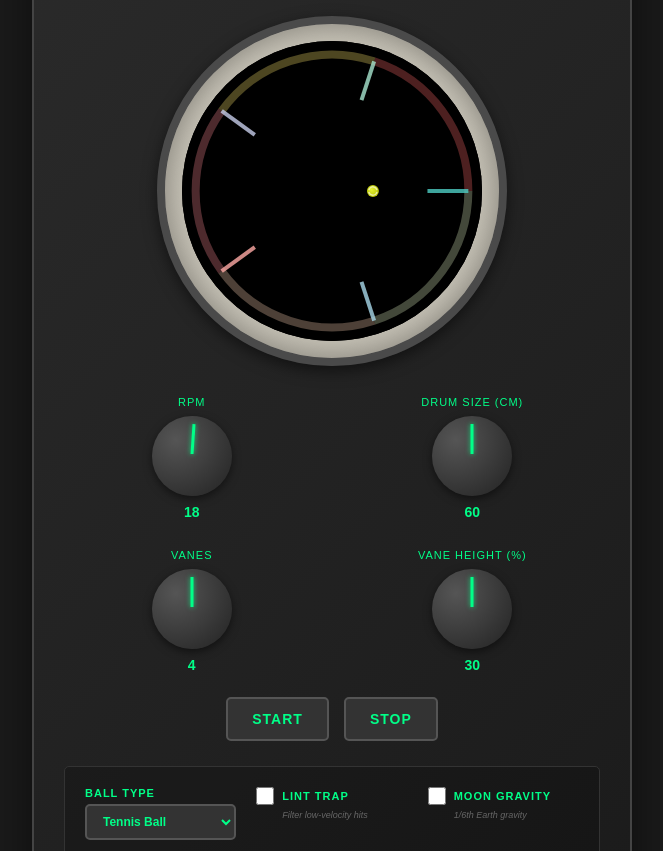
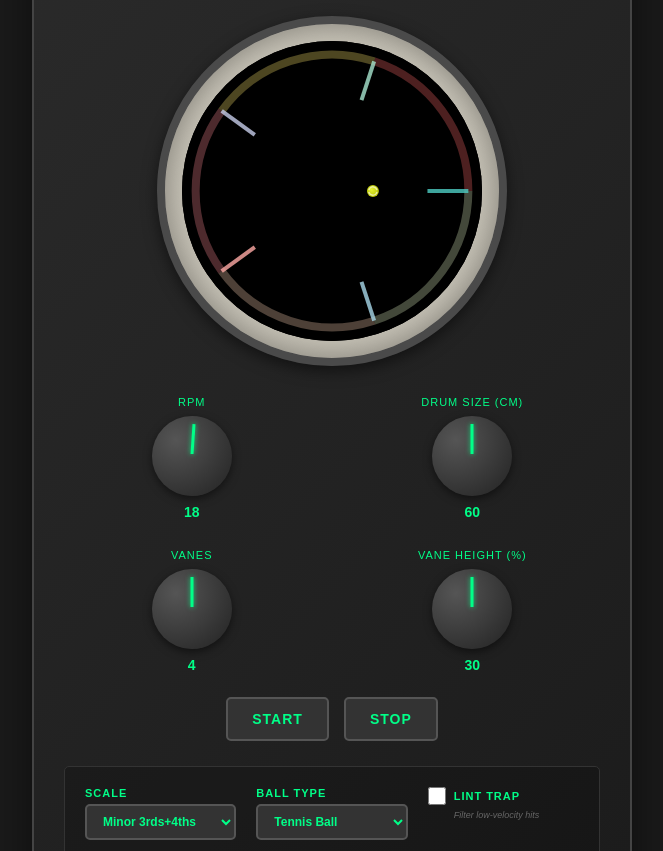
Before and after one commit to DrFunn1/drfunn-website, a plain HTML site: page dryer/index.html in a window 1280 px wide. Shown: the part 101-952 px from the top of the page, without its empty margins (308-971 px from the left). Drawn offline with Linux system fonts and the light colour scheme.

Commit message:
add scale interval selector to dryer audio engine
Replaces hardcoded alternating [3,4] semitone pattern with a
vector-based scale system. DRYER_SCALES constant in dryer-audio.js
defines 11 named scales (Chromatic, Whole Tone, Major, Minor,
Pentatonic, Blues, Diminished, Dorian, etc.) that cycle indefinitely
across collision surfaces. Dropdown populated dynamically from the
constant — adding a new scale requires only one line.

Also adds dryer/CLAUDE.md as a developer reference for the web
experiment and its three target platforms (VST, VCV Rack, Eurorack
ESP32-S3 with round display).

Co-Authored-By: Claude Sonnet 4.6 <noreply@anthropic.com>

```diff
--- a/dryer/dryer-audio.js
+++ b/dryer/dryer-audio.js
@@ -2,6 +2,23 @@
  * Dryer Audio Engine
  * Handles Web Audio synthesis and Web MIDI output
  */
+
+// Scale vectors: intervals in semitones, cycled indefinitely across all surfaces.
+// For diatonic scales the vector sums to 12, so each full cycle lands on the next octave.
+// For shorter vectors (e.g. [3,4] sums to 7) the octave accumulates across multiple cycles.
+const DRYER_SCALES = [
+    { label: 'Minor 3rds+4ths',  vector: [3, 4] },
+    { label: 'Chromatic',         vector: [1] },
+    { label: 'Whole Tone',        vector: [2] },
+    { label: 'Whole+Half',        vector: [2, 1] },
+    { label: 'Major',             vector: [2, 2, 1, 2, 2, 2, 1] },
+    { label: 'Natural Minor',     vector: [2, 1, 2, 2, 1, 2, 2] },
+    { label: 'Dorian',            vector: [2, 1, 2, 2, 2, 1, 2] },
+    { label: 'Pentatonic Major',  vector: [2, 2, 3, 2, 3] },
+    { label: 'Pentatonic Minor',  vector: [3, 2, 2, 3, 2] },
+    { label: 'Blues',             vector: [3, 2, 1, 1, 3, 2] },
+    { label: 'Diminished',        vector: [2, 1, 2, 1, 2, 1, 2, 1] },
+];
 
 class DryerAudio {
     constructor() {
@@ -10,6 +27,7 @@ class DryerAudio {
         this.midiEnabled = false;
         this.surfaceToNote = new Map();
         this.baseNote = 24; // C1 - low base for wider note spread
+        this.scaleVector = [3, 4]; // default: Minor 3rds+4ths
         this.isInitialized = false;
     }
 
@@ -57,15 +75,18 @@ class DryerAudio {
         return 'MIDI: Web Audio Only';
     }
 
+    setScale(vector) {
+        this.scaleVector = vector;
+    }
+
     assignNotesToSurfaces(surfaces) {
         this.surfaceToNote.clear();
 
-        // Assign MIDI notes in alternating minor/major thirds from base note
         let noteNumber = this.baseNote;
         surfaces.forEach((surface, index) => {
             this.surfaceToNote.set(surface.id, noteNumber);
-            const increment = (index % 2 === 0) ? 3 : 4;
-            noteNumber += increment;
+            const interval = this.scaleVector[index % this.scaleVector.length];
+            noteNumber += interval;
         });
     }
 
--- a/dryer/dryer-main.js
+++ b/dryer/dryer-main.js
@@ -42,9 +42,27 @@ class DryerApp {
         document.getElementById('stopBtn').addEventListener('click', () => this.stop());
 
         // Set up new feature controls
+        const scaleSelect = document.getElementById('scaleSelect');
         const ballTypeSelect = document.getElementById('ballTypeSelect');
         const lintTrapToggle = document.getElementById('lintTrapToggle');
         const moonGravityToggle = document.getElementById('moonGravityToggle');
+
+        // Populate scale dropdown from DRYER_SCALES (defined in dryer-audio.js)
+        if (scaleSelect) {
+            DRYER_SCALES.forEach((scale, i) => {
+                const option = document.createElement('option');
+                option.value = i;
+                option.textContent = scale.label;
+                if (i === 0) option.selected = true;
+                scaleSelect.appendChild(option);
+            });
+
+            scaleSelect.addEventListener('change', (e) => {
+                const scale = DRYER_SCALES[parseInt(e.target.value)];
+                this.audio.setScale(scale.vector);
+                this.audio.assignNotesToSurfaces(this.physics.surfaces);
+            });
+        }
 
         if (ballTypeSelect) {
             ballTypeSelect.addEventListener('change', (e) => {
--- a/dryer/index.html
+++ b/dryer/index.html
@@ -403,6 +403,13 @@
             <div class="feature-controls">
                 <div class="feature-row">
                     <div class="feature-group">
+                        <label class="feature-label">Scale</label>
+                        <select id="scaleSelect" class="feature-select">
+                            <!-- populated by dryer-main.js from DRYER_SCALES -->
+                        </select>
+                    </div>
+
+                    <div class="feature-group">
                         <label class="feature-label">Ball Type</label>
                         <select id="ballTypeSelect" class="feature-select">
                             <option value="tennis">Tennis Ball</option>
```
Also changed, not shown: 1 other file.
